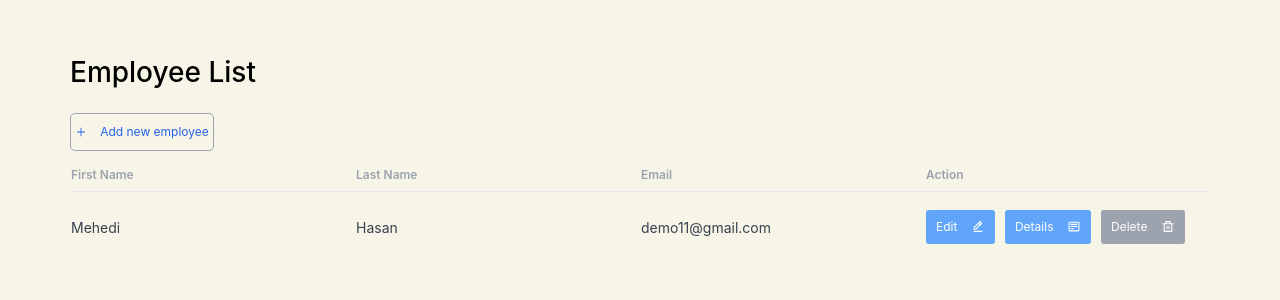
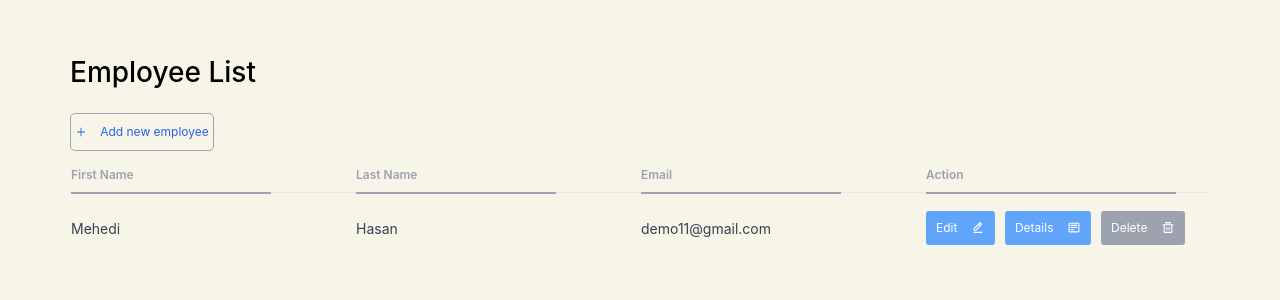
Before and after one commit to mehedy201/Simple-Employee-Management-Front-End-React-JS-, a React (Create React App) app: page / in a window 1280 px wide. Shown: the top 300 px of the page. Built offline with nearby package versions, Linux system fonts and the light colour scheme.

Commit message:
fixed some css issue

```diff
--- a/src/Pages/EmployeeList/EmployeeLIst.js
+++ b/src/Pages/EmployeeList/EmployeeLIst.js
@@ -33,10 +33,10 @@ const EmployeeLIst = () => {
                 <table className='w-full mt-4 justify-start'>
                     <thead  className='border-b'>
                         <tr>
-                          <th className='w-3/12 th_padding'>First Name</th>
-                          <th className='w-3/12 th_padding'>Last Name</th>
-                          <th className='w-3/12 th_padding'>Email</th>
-                          <th className='w-3/12 th_padding'>Action</th>
+                          <th className='w-3/12'><p className='table_title'>First Name</p></th>
+                          <th className='w-3/12'><p className='table_title'>Last Name</p></th>
+                          <th className='w-3/12'><p className='table_title'>Email</p></th>
+                          <th className='w-3/12'><p className='table_last_item'>Action</p></th>
                         </tr>
                     </thead>
 
--- a/src/Pages/EmployeeList/EmployeeList.css
+++ b/src/Pages/EmployeeList/EmployeeList.css
@@ -29,15 +29,41 @@
     color: #2563EB;
     margin-right: 13px;
 }
-th{
+.table_title{
+    position: relative;
     text-align: left !important;
     font-weight: 600;
     font-size: 12px;
     line-height: 14.32px;
-    color: #9CA3AF
+    color: #9CA3AF;
+    padding-bottom: 9px;
 }
-.th_padding{
+.table_title::after{
+    content: "";
+    position: absolute;
+    left: 0;
+    top: 24px;
+    height: 2px;
+    width: 200px;
+    background-color: #9CA3AF;
+}
+.table_last_item{
+    position: relative;
+    text-align: left !important;
+    font-weight: 600;
+    font-size: 12px;
+    line-height: 14.32px;
+    color: #9CA3AF;
     padding-bottom: 9px;
+}
+.table_last_item::after{
+    content: "";
+    position: absolute;
+    left: 0;
+    top: 24px;
+    height: 2px;
+    width: 250px;
+    background-color: #9CA3AF;
 }
 .td_padding{
     padding-top: 18px;
```
